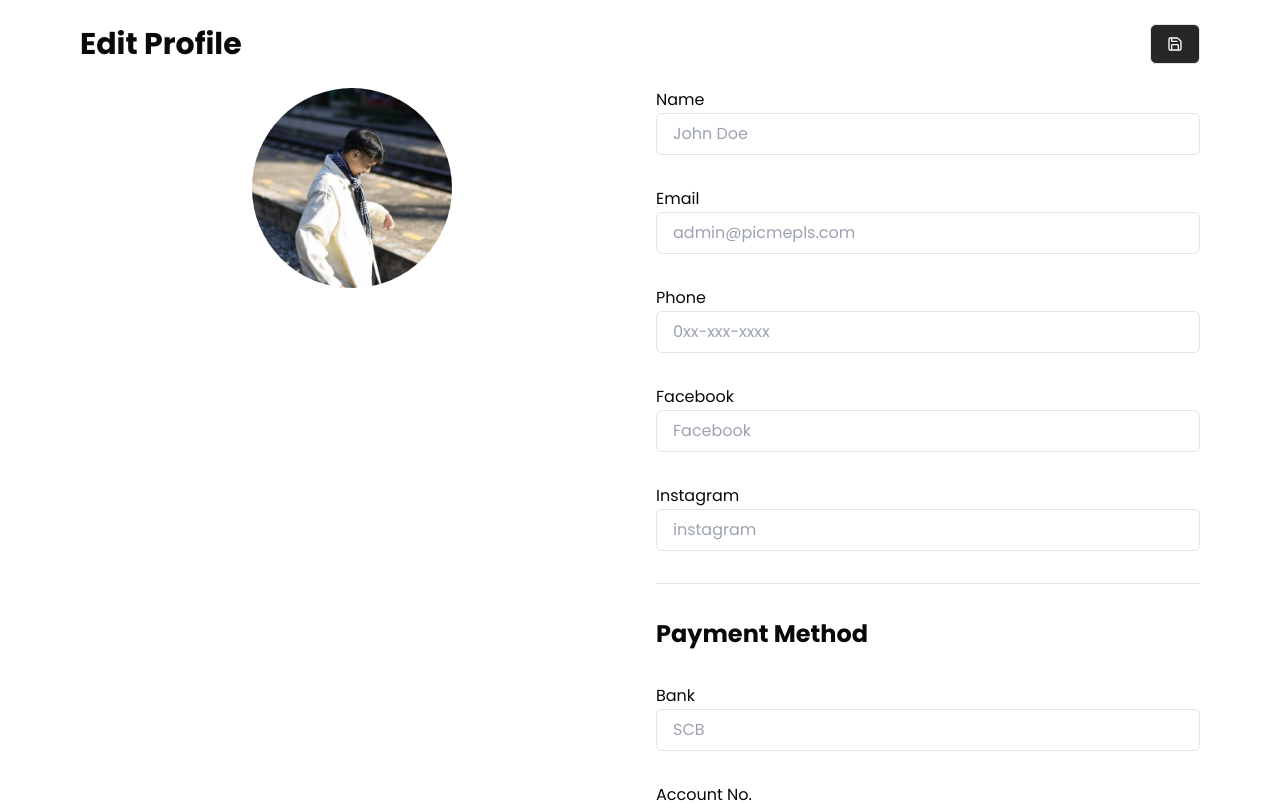
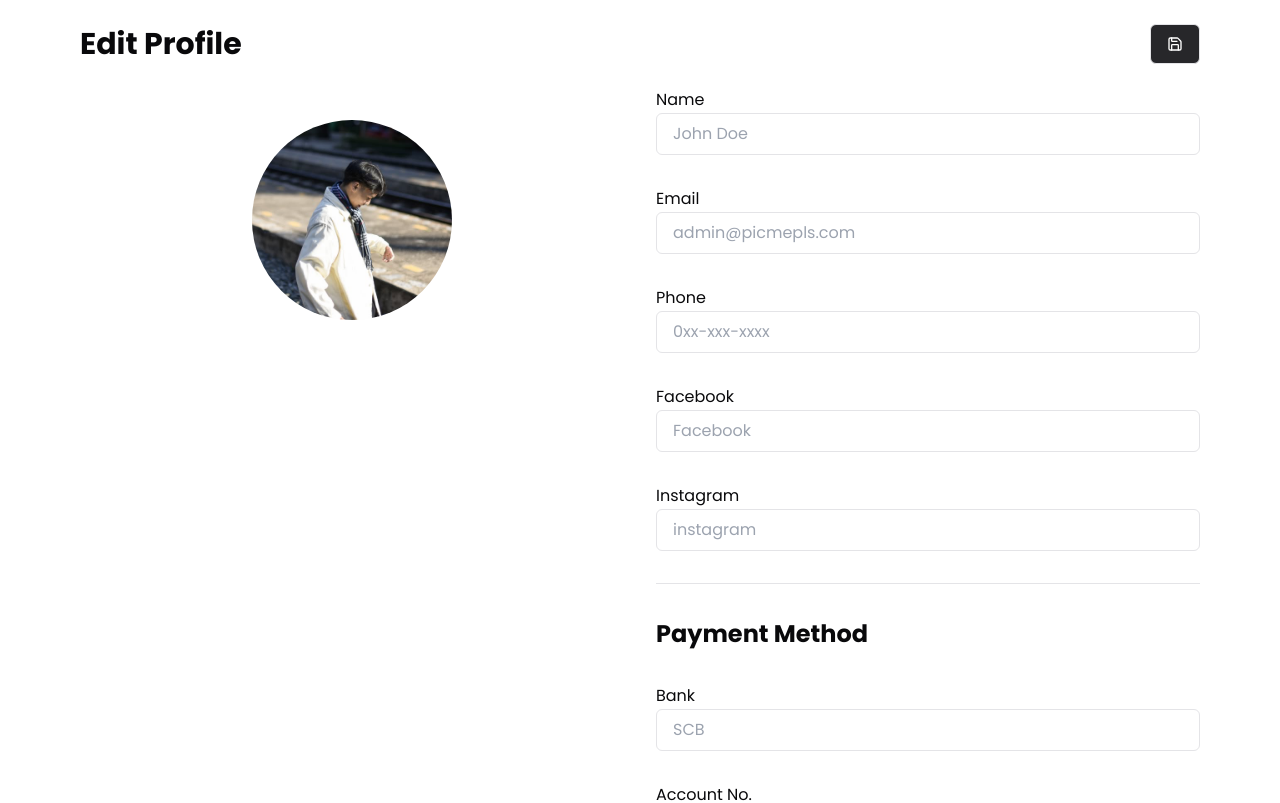
Before and after one commit to CP-RektMart/pic-me-pls-frontend, a Next.js app: page /profile in a window 1280 px wide. Shown: the top 803 px of the page. Built offline with nearby package versions, Linux system fonts and the light colour scheme.

Commit message:
edit picture position

```diff
--- a/src/app/profile/page.tsx
+++ b/src/app/profile/page.tsx
@@ -12,7 +12,7 @@ export default function ProfilePage() {
             </div>
             <div className='flex flex-col lg:flex-row gap-8'>
                 <div className="flex-1 flex justify-center">
-                    <img src="image.png" className="rounded-full max-w-[200px] max-h-[200px]"/>
+                    <img src="image.png" className="rounded-full my-8 max-w-[200px] max-h-[200px]"/>
                 </div>
                 <div className='space-y-8 flex-1'>
                     <div className='space-y-1'>
```
